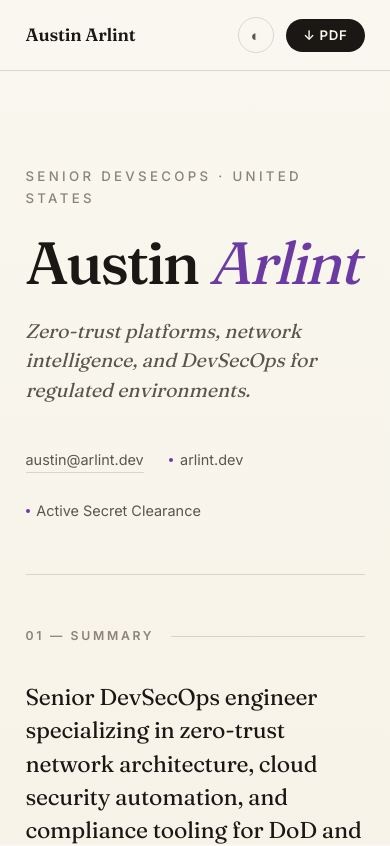
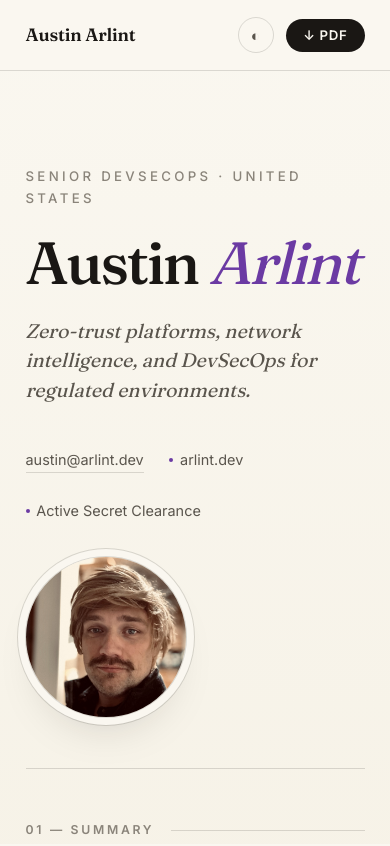
Before and after one commit to aarlint/arlint.dev, a React (Vite) app: page / in a window 390 px wide. Shown: the top 846 px of the page. Built offline with nearby package versions, Linux system fonts and the light colour scheme.

Commit message:
Add portrait back to masthead with editorial framing
- Circular portrait sits beside name on desktop, stacks above on mobile
- Hairline ring + paper offset + soft drop shadow for a magazine feel
- Subtle desaturation that lifts on hover
- Smaller grayscale version in the printed PDF

```diff
--- a/src/App.jsx
+++ b/src/App.jsx
@@ -65,6 +65,8 @@ function Masthead() {
   const [first, ...rest] = personalInfo.name.split(' ');
   return (
     <section className="masthead fade-in" id="top">
+      <div className="masthead-grid">
+        <div className="masthead-text">
           <div className="masthead-eyebrow">Senior DevSecOps · {personalInfo.location}</div>
           <h1 className="masthead-name">
             {first} <em>{rest.join(' ')}</em>
@@ -76,6 +78,13 @@ function Masthead() {
             </span>
             <span className="masthead-meta-item">{personalInfo.website}</span>
             <span className="masthead-meta-item">{personalInfo.clearance}</span>
+          </div>
+        </div>
+        {personalInfo.portrait && (
+          <figure className="masthead-portrait">
+            <img src={personalInfo.portrait} alt={`${personalInfo.name} portrait`} />
+          </figure>
+        )}
       </div>
     </section>
   );
--- a/src/data/data.js
+++ b/src/data/data.js
@@ -2,6 +2,7 @@
 export const personalInfo = {
   name: "Austin Arlint",
   title: "Senior DevSecOps Engineer",
+  portrait: "/lusterjack.jpg",
   tagline: "Zero-trust platforms, network intelligence, and DevSecOps for regulated environments.",
   location: "United States",
   email: "austin@arlint.dev",
--- a/src/index.css
+++ b/src/index.css
@@ -242,6 +242,61 @@ a:hover {
 /* Masthead */
 
 .masthead { padding: clamp(4rem, 12vw, 8rem) 0 clamp(3rem, 6vw, 5rem); }
+
+.masthead-grid {
+  display: grid;
+  grid-template-columns: 1fr auto;
+  gap: clamp(2rem, 6vw, 5rem);
+  align-items: center;
+}
+
+@media (max-width: 768px) {
+  .masthead-grid {
+    grid-template-columns: 1fr;
+    gap: 2rem;
+  }
+}
+
+.masthead-text { min-width: 0; }
+
+.masthead-portrait {
+  width: clamp(160px, 22vw, 240px);
+  aspect-ratio: 1 / 1;
+  border-radius: 50%;
+  overflow: hidden;
+  position: relative;
+  background: var(--paper-warm);
+  box-shadow:
+    0 0 0 1px var(--hairline),
+    0 0 0 8px var(--paper),
+    0 0 0 9px var(--hairline),
+    0 24px 48px -24px rgba(26, 23, 20, 0.25);
+  justify-self: end;
+}
+
+@media (max-width: 768px) {
+  .masthead-portrait {
+    justify-self: start;
+  }
+}
+
+.masthead-portrait img {
+  width: 100%;
+  height: 100%;
+  object-fit: cover;
+  display: block;
+  filter: saturate(0.85) contrast(1.02);
+  transition: filter 0.4s ease, transform 0.6s cubic-bezier(0.2, 0.6, 0.2, 1);
+}
+
+.masthead-portrait:hover img {
+  filter: saturate(1) contrast(1);
+  transform: scale(1.03);
+}
+
+[data-theme='dark'] .masthead-portrait img {
+  filter: saturate(0.8) contrast(0.95) brightness(0.95);
+}
 
 .masthead-eyebrow {
   font-family: var(--sans);
@@ -794,6 +849,20 @@ a:hover {
   .page { max-width: 100%; padding: 0; margin: 0; }
 
   .masthead { padding: 0 0 0.6rem; }
+  .masthead-grid {
+    grid-template-columns: 1fr auto;
+    gap: 1rem;
+    align-items: center;
+  }
+  .masthead-portrait {
+    width: 0.9in;
+    box-shadow: 0 0 0 0.5pt #888;
+    -webkit-print-color-adjust: exact;
+    print-color-adjust: exact;
+  }
+  .masthead-portrait img {
+    filter: grayscale(0.15) contrast(1);
+  }
   .masthead-eyebrow {
     font-size: 7.5pt;
     margin-bottom: 0.35rem;
```
Lines whose indentation alone changed are shown as unchanged.
